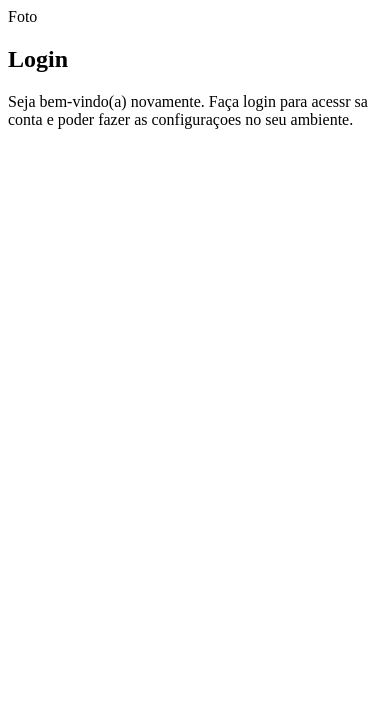
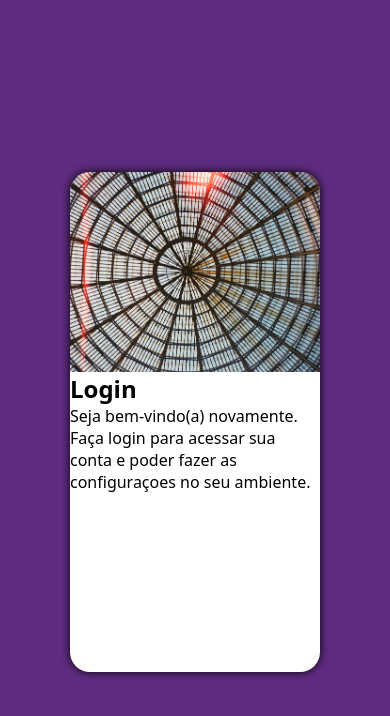
Before and after one commit to albertokibua/projeto-login, a plain HTML site: page index.html in a window 390 px wide. Drawn offline with Linux system fonts and the light colour scheme.

Commit message:
codigo para Mobile First

```diff
--- a/estilos/style.css
+++ b/estilos/style.css
@@ -2,5 +2,56 @@
 /*
 Palete de cores
 verde: #49a09d
-Lilas:5f2c82
+Lilas:#5f2c82
 */
+
+*{
+    font-family:system-ui, -apple-system, BlinkMacSystemFont, 'Segoe UI', Roboto, Oxygen, Ubuntu, Cantarell, 'Open Sans', 'Helvetica Neue', sans-serif;
+
+    padding: 0px;
+    margin: 0px;
+    box-sizing: border-box;
+}
+
+body, html{
+    background-color: #5f2c82;
+    height: 100vh;
+    width: 100vw;
+}
+
+main{
+    position: relative;
+    height: 100vh;
+    width: 100vw;
+}
+
+section#login{
+    position: absolute; /* pour permettre de definir une postion donnée et faciliter son déplacement*/
+
+    top: 50%; /* La définition de cette position fut possible grace à la position absolute*/
+
+    left: 50%;/* La définition de cette position fut
+                 possible grace à la position absolute*/
+    transform:translate(-50%, -50%);/*permet de
+                         reposition notre objet au centre*/
+    overflow: hidden;/*Pour cacher tout qui dépasser le
+                      limite défini*/
+    background-color: white;
+    width: 250px;
+    height: 500px;
+    border-radius: 20px;
+    box-shadow: 0px 0px 10px rgb(0, 0, 0.450);
+}
+
+section#login > div#imagem{
+    display: block;
+    background:#5f2c82 url(../imagens/metal.jpg) no-repeat;
+    background-size: cover;
+    background-position: center center;
+    height: 200px;
+}
+
+section#login div#forrmulario{
+    display: block;
+    padding: 10px;
+}
--- a/index.html
+++ b/index.html
@@ -11,13 +11,13 @@
     <main>
         <section id="login">
             <div id="imagem">
-                Foto
+                <!-- Foto-->
 
             </div>
 
             <div id="formulario">
                 <h1>Login</h1>
-                <p>Seja bem-vindo(a) novamente. Faça login para acessr sa conta e poder fazer as configuraçoes no seu ambiente.</p>
+                <p>Seja bem-vindo(a) novamente. Faça login para acessar sua conta e poder fazer as configuraçoes no seu ambiente.</p>
                 <form action="login.php" method="post">
 
                 </form>
```
